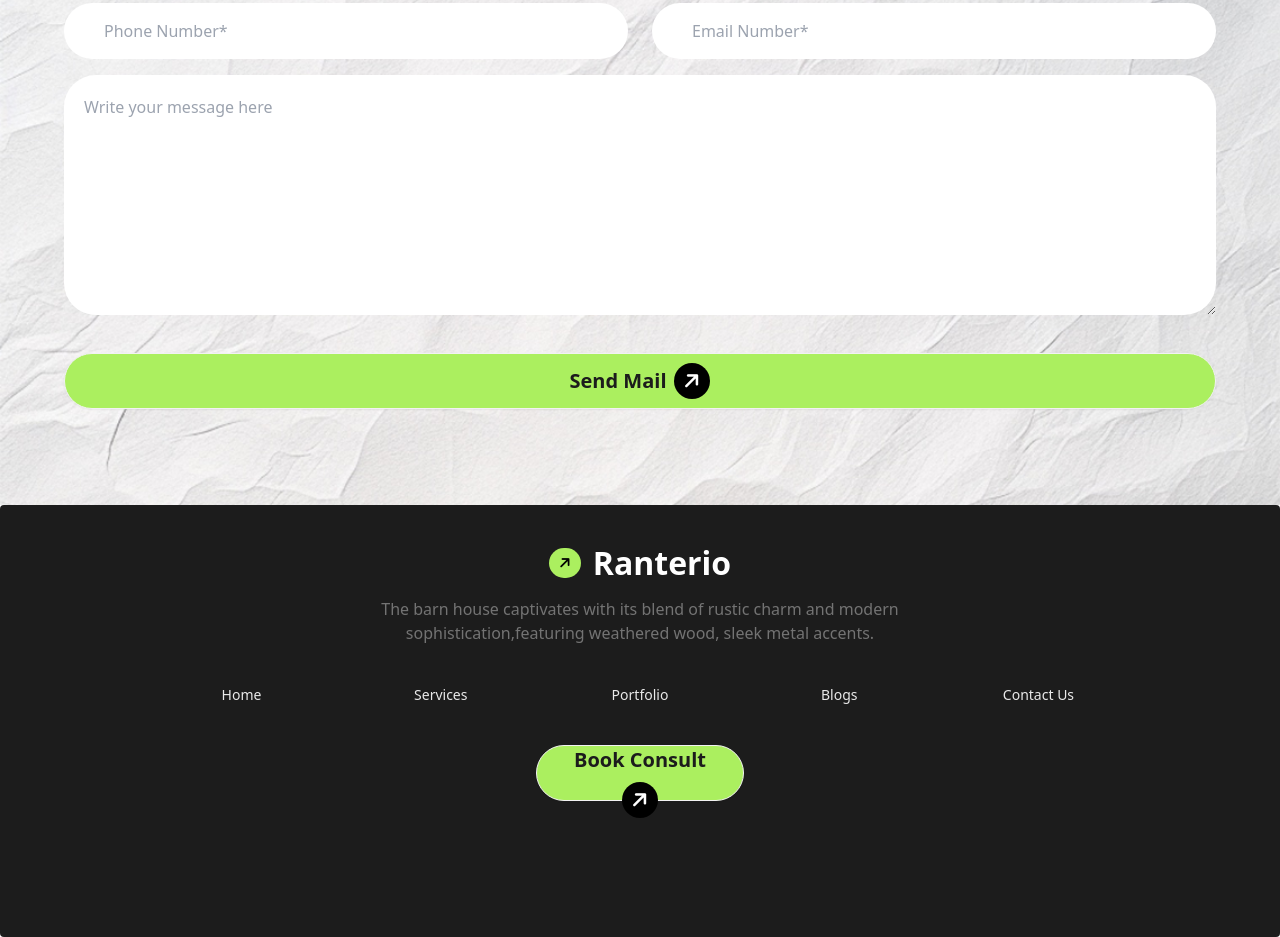
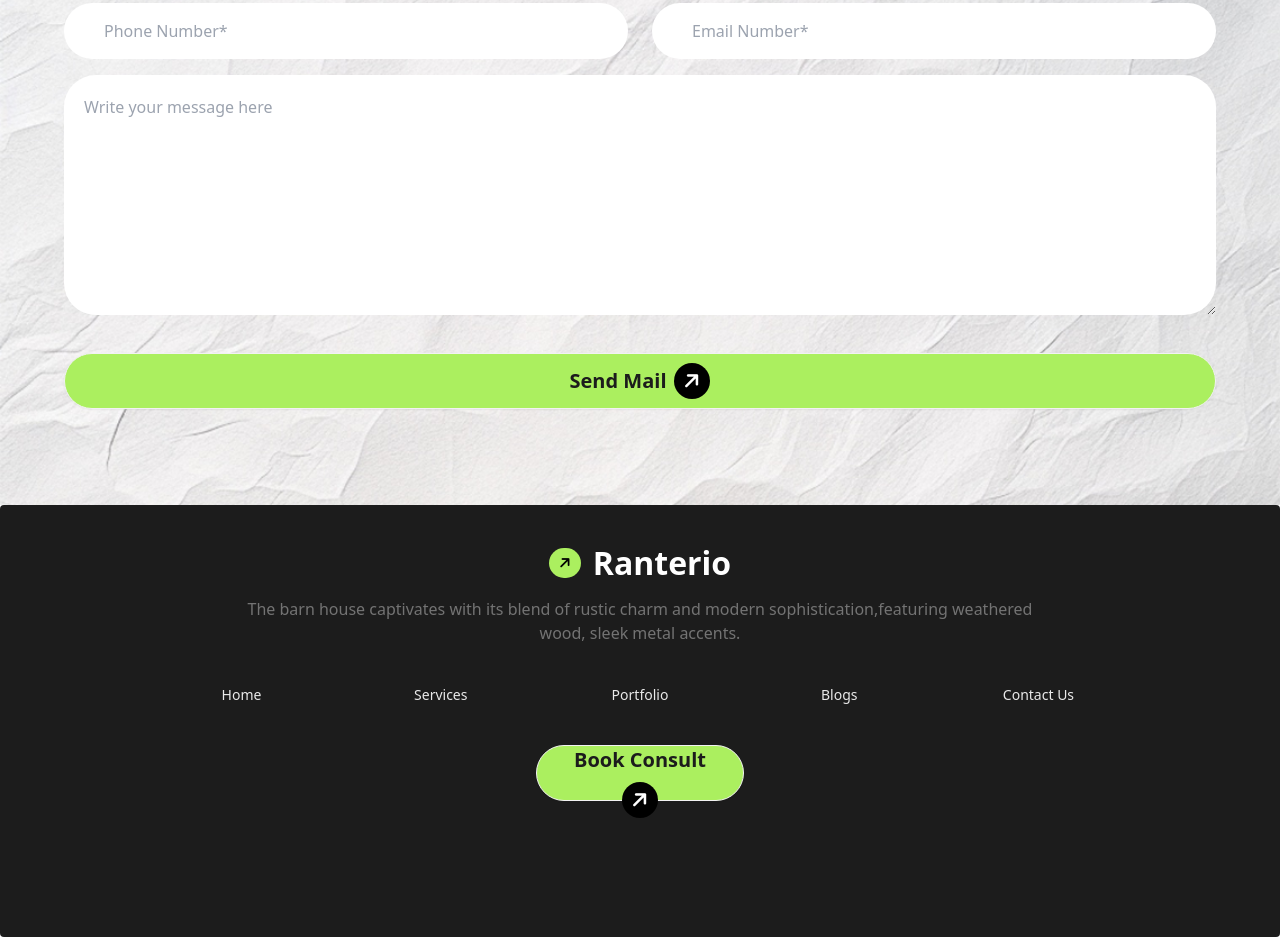
Before and after one commit to ahmed-tuhin/Assignment-3, a plain HTML site: page index.html in a window 1280 px wide. Shown: the part 2577-3514 px from the top of the page. Drawn offline with nearby package versions, Linux system fonts and the light colour scheme.

Commit message:
added some changes in footer

```diff
--- a/index.html
+++ b/index.html
@@ -268,7 +268,7 @@
             <h6 class=" bg-btn_bg rounded-full text-center text-black"><i class="-rotate-45 w-8 p-2  fa-solid fa-arrow-right"></i></h6>
             <a class="text-white text-3xl lg:text-[32px] font-extrabold">Ranterio</a>
           </div>
-          <p class="w-2/3 font-medium text-base text-[#737373]">The barn house captivates with its blend of rustic charm and modern sophistication,featuring weathered wood, sleek metal accents.</p>
+          <p class="w-4/5 font-medium text-base text-[#737373]">The barn house captivates with its blend of rustic charm and modern sophistication,featuring weathered wood, sleek metal accents.</p>
         </div>
       </nav>
       <nav class="grid lg:grid-cols-5 gap-5 lg:gap-32">
```
